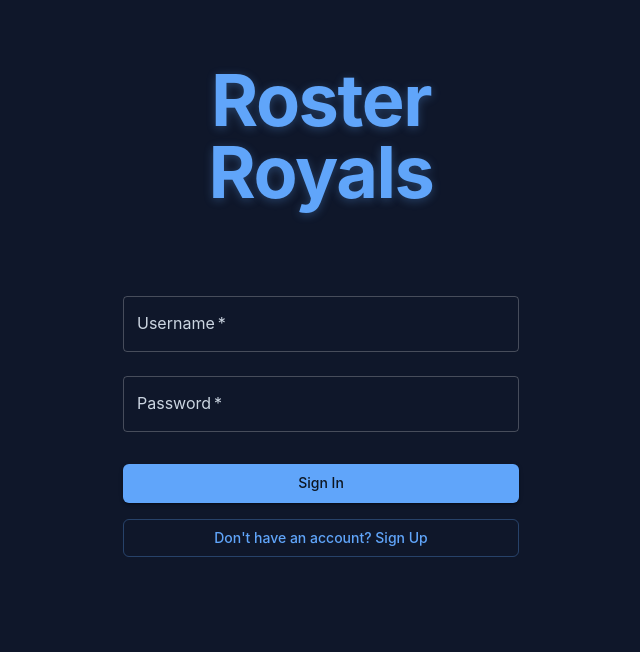
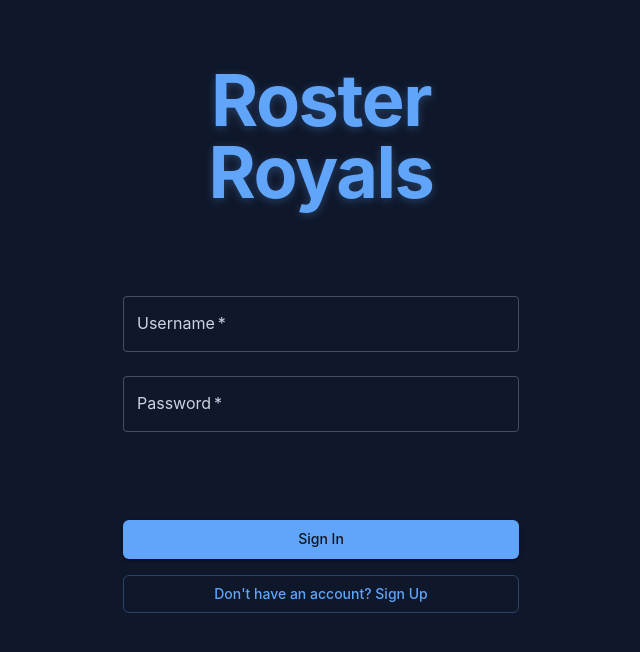
Before and after one commit to gnart-gnart/roster-royals, a React (Create React App) app: page / in a window 1280 px wide. Shown: the top 652 px of the page, without its empty margins (319-959 px from the left). Built offline with nearby package versions, Linux system fonts and the light colour scheme.

Commit message:
pushing front end adjustments for oauth

```diff
--- a/package.json
+++ b/package.json
@@ -7,6 +7,7 @@
     "@emotion/styled": "^11.14.0",
     "@mui/icons-material": "^5.16.14",
     "@mui/material": "^5.16.14",
+    "@react-oauth/google": "^0.12.1",
     "firebase": "^10.14.1",
     "react": "^18.3.1",
     "react-dom": "^18.3.1",
--- a/src/pages/LoginPage.js
+++ b/src/pages/LoginPage.js
@@ -9,11 +9,13 @@ import {
 } from '@mui/material';
 import { useNavigate } from 'react-router-dom';
 import { login, register } from '../services/auth';
+import { GoogleOAuthProvider, GoogleLogin } from '@react-oauth/google';
 
 function LoginPage() {
   const navigate = useNavigate();
   const [isLogin, setIsLogin] = useState(true);
   const [error, setError] = useState('');
+  const [googleEmail, setGoogleEmail] = useState(null);
   const [formData, setFormData] = useState({
     username: '',
     email: '',
@@ -25,6 +27,8 @@ function LoginPage() {
     setError('');
 
     try {
+      if (isLogin) {
+        // Regular login logic
         const response = await fetch('http://localhost:8000/api/login/', {
           method: 'POST',
           headers: {
@@ -42,9 +46,68 @@ function LoginPage() {
         } else {
           setError(data.error || 'Login failed');
         }
+      } else {
+        // Registration logic
+        const response = await fetch('http://localhost:8000/api/register/', {
+          method: 'POST',
+          headers: {
+            'Content-Type': 'application/json',
+          },
+          body: JSON.stringify(formData),
+        });
+
+        const data = await response.json();
+        if (response.ok) {
+          localStorage.setItem('token', data.token);
+          localStorage.setItem('user', JSON.stringify(data.user));
+          navigate('/home');
+        } else {
+          setError(data.error || 'Registration failed');
+        }
+      }
     } catch (err) {
+      console.error('Form submission error:', err);
       setError('Failed to connect to server');
-      console.error('Login error:', err);
+    }
+  };
+
+  const handleGoogleSuccess = async (credentialResponse) => {
+    try {
+      console.log('Sending Google token to backend...');
+      const response = await fetch('http://localhost:8000/api/google-auth/', {
+        method: 'POST',
+        headers: {
+          'Content-Type': 'application/json',
+        },
+        body: JSON.stringify({ token: credentialResponse.credential }),
+      });
+
+      const data = await response.json();
+      console.log('Backend response:', data);
+
+      if (response.ok) {
+        if (data.exists) {
+          // User exists, proceed with login
+          localStorage.setItem('token', data.token);
+          localStorage.setItem('user', JSON.stringify(data.user));
+          navigate('/home');
+        } else {
+          // User doesn't exist, prepare for registration
+          console.log('New user, setting up registration...');
+          setGoogleEmail(data.email);
+          setFormData(prev => ({
+            ...prev,
+            email: data.email,
+            username: data.suggested_username || '' // Use suggested username if provided
+          }));
+          setIsLogin(false);
+        }
+      } else {
+        setError(data.error || 'Google authentication failed');
+      }
+    } catch (err) {
+      console.error('Google auth error:', err);
+      setError(`Authentication error: ${err.message}`);
     }
   };
 
@@ -80,7 +143,7 @@ function LoginPage() {
             onChange={(e) => setFormData({ ...formData, username: e.target.value })}
           />
 
-          {!isLogin && (
+          {(!isLogin || googleEmail) && (
             <TextField
               margin="normal"
               required
@@ -89,6 +152,10 @@ function LoginPage() {
               type="email"
               value={formData.email}
               onChange={(e) => setFormData({ ...formData, email: e.target.value })}
+              disabled={!!googleEmail}
+              InputProps={{
+                sx: { backgroundColor: googleEmail ? 'rgba(0, 0, 0, 0.1)' : 'inherit' }
+              }}
             />
           )}
 
@@ -102,6 +169,21 @@ function LoginPage() {
             onChange={(e) => setFormData({ ...formData, password: e.target.value })}
           />
 
+          {isLogin && !googleEmail && (
+            <Box sx={{ mt: 2, width: '100%' }}>
+              <GoogleOAuthProvider clientId="1065387003454-mrilapnplql4coaj3ebvv4jcut0a1rr3.apps.googleusercontent.com">
+                <GoogleLogin
+                  onSuccess={handleGoogleSuccess}
+                  onError={() => setError('Google login failed')}
+                  theme="filled_black"
+                  size="large"
+                  width="100%"
+                  text="Sign in with Google"
+                />
+              </GoogleOAuthProvider>
+            </Box>
+          )}
+
           <Button
             type="submit"
             fullWidth
@@ -111,13 +193,18 @@ function LoginPage() {
             {isLogin ? 'Sign In' : 'Register'}
           </Button>
 
+          {!googleEmail && (
             <Button
               fullWidth
-            onClick={() => setIsLogin(!isLogin)}
+              onClick={() => {
+                setIsLogin(!isLogin);
+                setFormData({ username: '', email: '', password: '' });
+              }}
               sx={{ textAlign: 'center' }}
             >
               {isLogin ? "Don't have an account? Sign Up" : "Already have an account? Sign In"}
             </Button>
+          )}
         </Box>
       </Box>
     </Container>
```
Also changed, not shown: 1 other file (tests, documents, lock files or other folders). Lines whose indentation alone changed are shown as unchanged.
